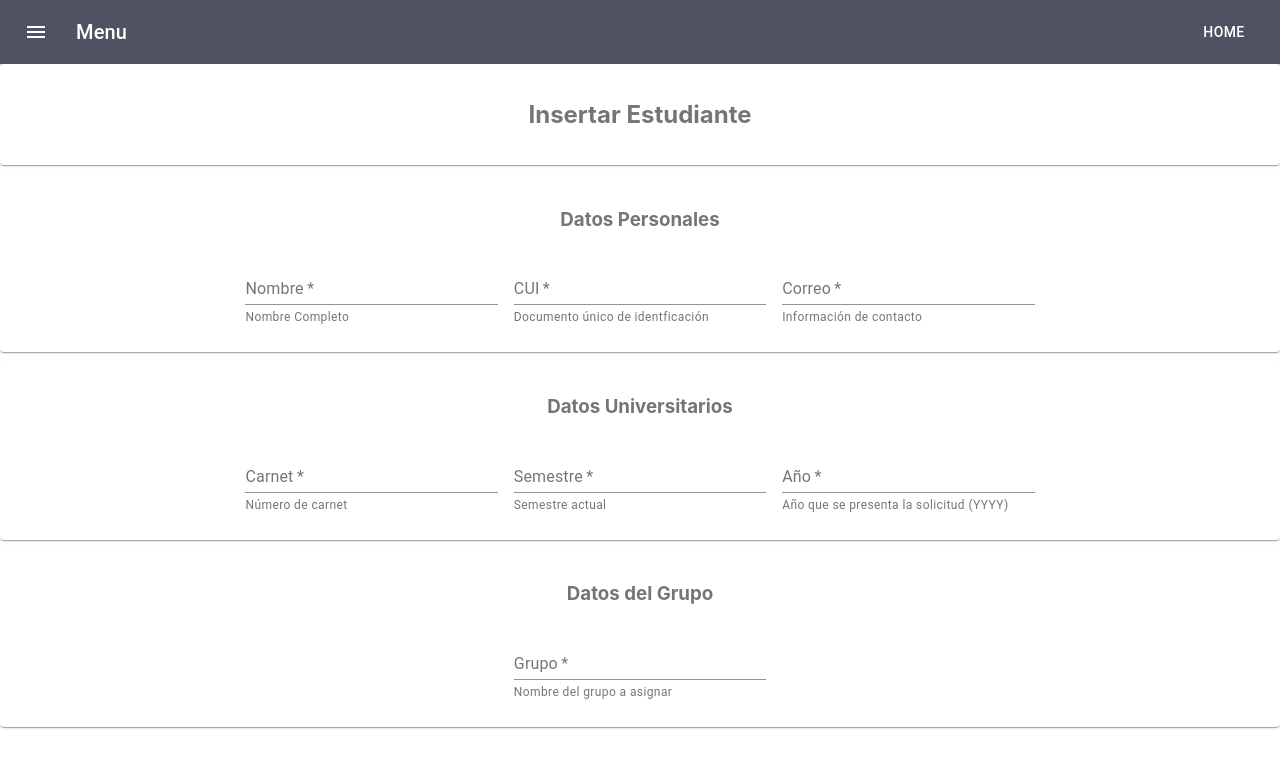
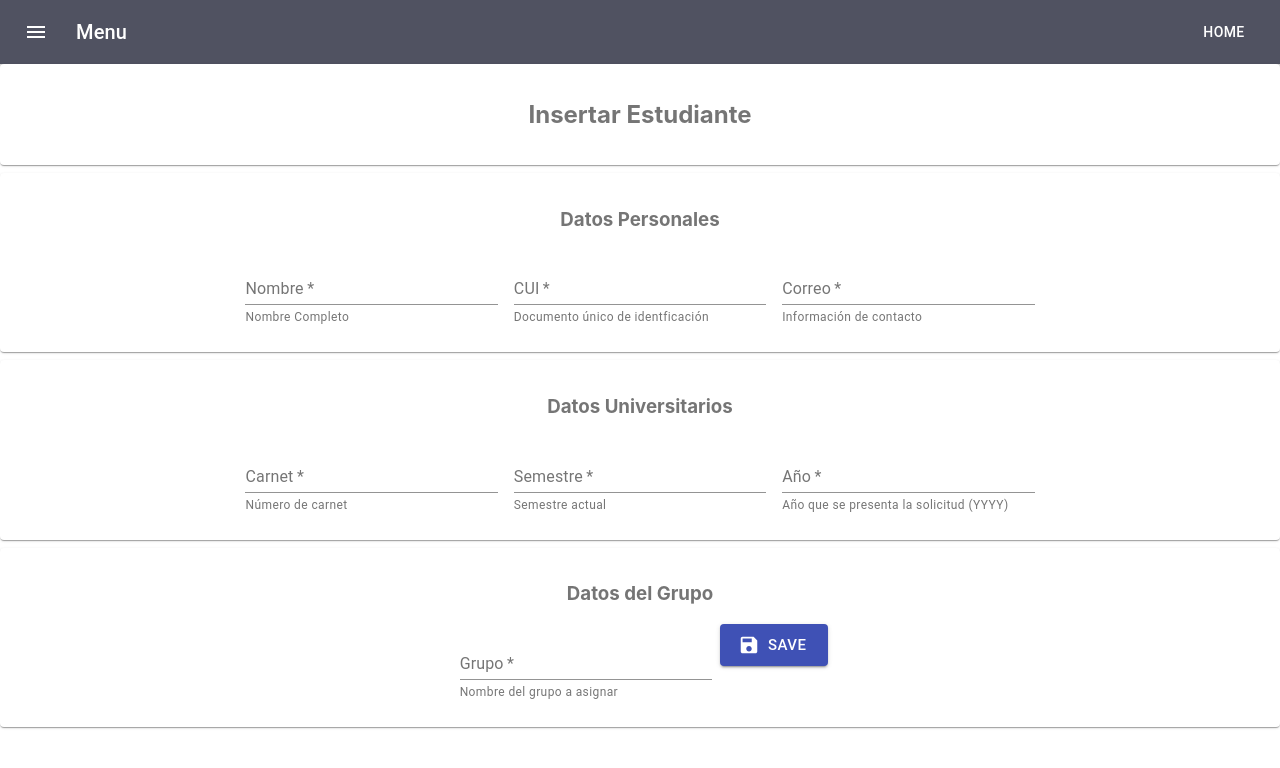
Before and after one commit to usackoka/IA-PRACTICA1-FRONTEND, a React (Create React App) app: page /#/crud in a window 1280 px wide. Shown: the top 768 px of the page. Built offline with nearby package versions, Linux system fonts and the light colour scheme.

Commit message:
save option

```diff
--- a/src/modules/module.privados/components/Crud/crud.component.js
+++ b/src/modules/module.privados/components/Crud/crud.component.js
@@ -3,6 +3,8 @@
 import Paper from '@material-ui/core/Paper';
 import TextField from '@material-ui/core/TextField';
 import Grid from '@material-ui/core/Grid';
+import SaveIcon from '@material-ui/icons/Save';
+import Button from '@material-ui/core/Button';
 
 const CRUDPrivados = props => {
   const classes = useStyles();
@@ -40,6 +42,12 @@
             <h3>Datos del Grupo</h3>
             <form className={classes.rootTxt} noValidate autoComplete="off">
               <TextField required id="standard-required" label="Grupo" helperText="Nombre del grupo a asignar" />
+              <Button
+                variant="contained"
+                color="primary"
+                size="large"
+                startIcon={<SaveIcon />}
+              >Save</Button>
             </form>
           </Paper>
         </Grid>
--- a/src/modules/module.privados/components/Crud/material.styles.js
+++ b/src/modules/module.privados/components/Crud/material.styles.js
@@ -1,4 +1,3 @@
-import React from 'react'
 import { makeStyles } from '@material-ui/core/styles';
 
 export const useStyles = makeStyles((theme) => ({
```
